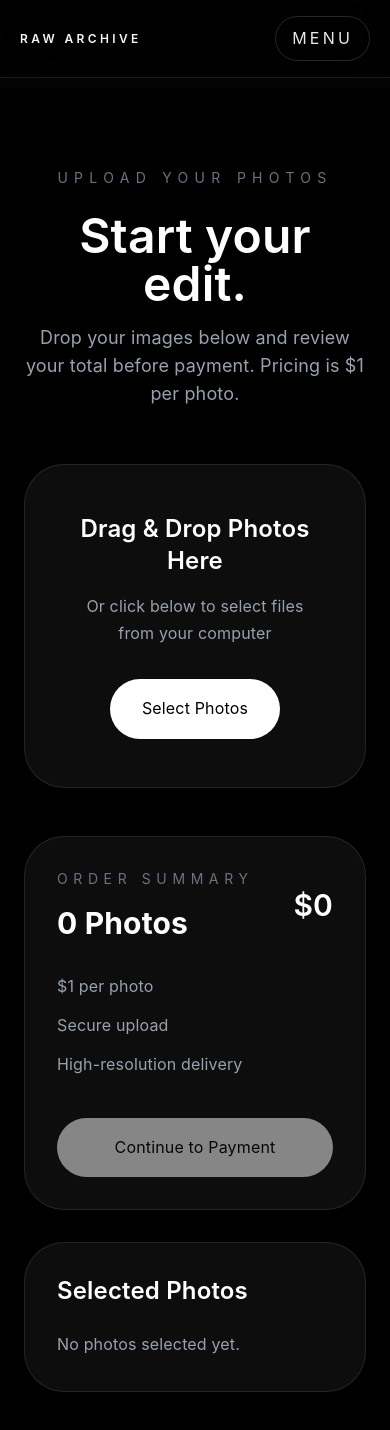
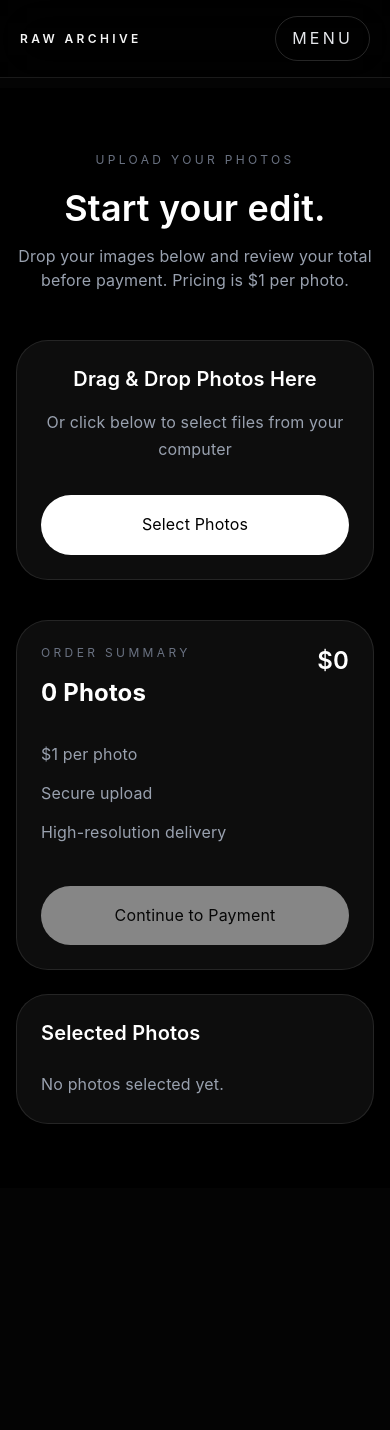
Before and after one commit to indoleanandrei5-afk/RAWARCHIVE, a Next.js app: page /upload in a window 390 px wide. Shown: the top 1430 px of the page. After the commit the page ends 1188 px from the top, so only its background shows below. Built offline with nearby package versions, Linux system fonts and the light colour scheme.

Commit message:
Refine 320px mobile layouts for key pages

```diff
--- a/src/app/about/page.tsx
+++ b/src/app/about/page.tsx
@@ -1,8 +1,8 @@
 export default function About() {
   return (
-    <main className="min-h-screen bg-black p-10 text-white">
-      <h1 className="text-6xl font-bold">About Raw Archive</h1>
-      <p className="mt-5 text-gray-400">Raw Archive is a professional photo editing service focused on creating cinematic, timeless images.</p>
+    <main className="min-h-screen bg-black px-4 py-16 text-white sm:p-10">
+      <h1 className="text-4xl font-bold sm:text-6xl">About Raw Archive</h1>
+      <p className="mt-5 max-w-3xl text-gray-400">Raw Archive is a professional photo editing service focused on creating cinematic, timeless images.</p>
     </main>
   );
 }
--- a/src/app/dashboard/page.tsx
+++ b/src/app/dashboard/page.tsx
@@ -11,30 +11,30 @@ export default function Dashboard() {
   }, []);
 
   return (
-    <main className="min-h-screen bg-black p-10 text-white">
+    <main className="min-h-screen bg-black px-4 py-16 text-white sm:p-10">
       <div className="mx-auto max-w-5xl">
         <div className="mb-10 flex flex-col gap-4 sm:flex-row sm:items-end sm:justify-between">
           <div>
-            <h1 className="text-6xl font-bold">Dashboard</h1>
+            <h1 className="text-4xl font-bold sm:text-6xl">Dashboard</h1>
             <p className="mt-3 text-gray-400">Track recent upload orders and payment status.</p>
           </div>
           <div className="rounded-3xl border border-white/10 bg-white/5 px-6 py-4">
-            <p className="text-sm uppercase tracking-[0.4em] text-gray-400">Orders</p>
+            <p className="text-xs uppercase tracking-[0.28em] text-gray-400 sm:text-sm sm:tracking-[0.4em]">Orders</p>
             <p className="mt-2 text-3xl font-semibold text-white">{orders.length}</p>
           </div>
         </div>
 
         {orders.length === 0 ? (
-          <div className="rounded-[40px] border border-white/10 bg-white/5 p-12 text-center text-gray-300">
+          <div className="rounded-[32px] border border-white/10 bg-white/5 p-8 text-center text-gray-300 sm:rounded-[40px] sm:p-12">
             No orders yet. Completed payments will appear here after checkout.
           </div>
         ) : (
           <div className="space-y-6">
             {orders.map((order) => (
-              <div key={order.id} className="rounded-[40px] border border-white/10 bg-white/5 p-8">
+              <div key={order.id} className="rounded-[32px] border border-white/10 bg-white/5 p-6 sm:rounded-[40px] sm:p-8">
                 <div className="flex flex-col gap-4 sm:flex-row sm:items-center sm:justify-between">
                   <div>
-                    <p className="text-sm uppercase tracking-[0.4em] text-gray-500">Order ID</p>
+                    <p className="text-xs uppercase tracking-[0.28em] text-gray-500 sm:text-sm sm:tracking-[0.4em]">Order ID</p>
                     <p className="mt-2 text-lg font-semibold text-white">#{order.id}</p>
                     <p className="mt-2 text-sm text-gray-400">{new Date(order.createdAt).toLocaleString()}</p>
                   </div>
@@ -55,15 +55,15 @@ export default function Dashboard() {
 
                 <div className="mt-6 grid gap-4 sm:grid-cols-3">
                   <div className="rounded-3xl bg-black/30 p-4">
-                    <p className="text-sm uppercase tracking-[0.4em] text-gray-400">Photos</p>
+                    <p className="text-xs uppercase tracking-[0.28em] text-gray-400 sm:text-sm sm:tracking-[0.4em]">Photos</p>
                     <p className="mt-2 text-2xl font-semibold">{order.photoCount}</p>
                   </div>
                   <div className="rounded-3xl bg-black/30 p-4">
-                    <p className="text-sm uppercase tracking-[0.4em] text-gray-400">Total</p>
+                    <p className="text-xs uppercase tracking-[0.28em] text-gray-400 sm:text-sm sm:tracking-[0.4em]">Total</p>
                     <p className="mt-2 text-2xl font-semibold">${order.total}</p>
                   </div>
                   <div className="rounded-3xl bg-black/30 p-4">
-                    <p className="text-sm uppercase tracking-[0.4em] text-gray-400">Photos</p>
+                    <p className="text-xs uppercase tracking-[0.28em] text-gray-400 sm:text-sm sm:tracking-[0.4em]">Photos</p>
                     <p className="mt-2 text-sm text-gray-200 truncate">{order.photoNames}</p>
                   </div>
                 </div>
--- a/src/app/upload/page.tsx
+++ b/src/app/upload/page.tsx
@@ -119,22 +119,22 @@ export default function Upload() {
   };
 
   return (
-    <main className="min-h-screen bg-black px-6 py-20 text-white">
+    <main className="min-h-screen bg-black px-4 py-16 text-white sm:px-6 sm:py-20">
       <div className="mx-auto max-w-5xl">
-        <div className="mb-14 text-center">
-          <p className="uppercase tracking-[0.45em] text-sm text-gray-500">
+        <div className="mb-12 text-center sm:mb-14">
+          <p className="text-xs uppercase tracking-[0.28em] text-gray-500 sm:text-sm sm:tracking-[0.45em]">
             Upload your photos
           </p>
-          <h1 className="mt-6 text-5xl font-semibold">Start your edit.</h1>
-          <p className="mx-auto mt-4 max-w-2xl text-lg text-gray-400">
+          <h1 className="mt-5 text-4xl font-semibold sm:mt-6 sm:text-5xl">Start your edit.</h1>
+          <p className="mx-auto mt-4 max-w-2xl text-base text-gray-400 sm:text-lg">
             Drop your images below and review your total before payment. Pricing is $1 per photo.
           </p>
         </div>
 
         {checkoutStatus === "success" && (
-          <div className="mb-10 rounded-[40px] border border-emerald-500/20 bg-emerald-500/10 p-8 text-center text-white">
-            <p className="text-sm uppercase tracking-[0.4em] text-emerald-200">Order Confirmed</p>
-            <h2 className="mt-4 text-3xl font-bold">Thanks — your upload order is being processed.</h2>
+          <div className="mb-10 rounded-[32px] border border-emerald-500/20 bg-emerald-500/10 p-6 text-center text-white sm:rounded-[40px] sm:p-8">
+            <p className="text-xs uppercase tracking-[0.28em] text-emerald-200 sm:text-sm sm:tracking-[0.4em]">Order Confirmed</p>
+            <h2 className="mt-4 text-2xl font-bold sm:text-3xl">Thanks — your upload order is being processed.</h2>
             <p className="mt-3 text-gray-100">
               Payment completed successfully. We’ll handle your files and send you a confirmation email soon.
             </p>
@@ -142,9 +142,9 @@ export default function Upload() {
         )}
 
         {checkoutStatus === "canceled" && (
-          <div className="mb-10 rounded-[40px] border border-amber-500/20 bg-amber-500/10 p-8 text-center text-white">
-            <p className="text-sm uppercase tracking-[0.4em] text-amber-200">Payment Canceled</p>
-            <h2 className="mt-4 text-3xl font-bold">Your order was not completed.</h2>
+          <div className="mb-10 rounded-[32px] border border-amber-500/20 bg-amber-500/10 p-6 text-center text-white sm:rounded-[40px] sm:p-8">
+            <p className="text-xs uppercase tracking-[0.28em] text-amber-200 sm:text-sm sm:tracking-[0.4em]">Payment Canceled</p>
+            <h2 className="mt-4 text-2xl font-bold sm:text-3xl">Your order was not completed.</h2>
             <p className="mt-3 text-gray-100">
               You can return to your cart and continue to payment whenever you are ready.
             </p>
@@ -158,14 +158,14 @@ export default function Upload() {
           }}
           onDragLeave={() => setIsDragActive(false)}
           onDrop={handleDrop}
-          className={`rounded-[40px] border border-white/10 bg-white/5 p-12 text-center transition ${
+          className={`rounded-[32px] border border-white/10 bg-white/5 p-6 text-center transition sm:rounded-[40px] sm:p-12 ${
             isDragActive ? "border-white/30 bg-white/10" : "border-white/10 bg-white/5"
           }`}
         >
-          <p className="text-2xl font-semibold">Drag & Drop Photos Here</p>
+          <p className="text-xl font-semibold sm:text-2xl">Drag & Drop Photos Here</p>
           <p className="mt-4 text-gray-400">Or click below to select files from your computer</p>
 
-          <label className="mt-8 inline-flex cursor-pointer items-center justify-center rounded-full bg-white px-8 py-4 text-black transition hover:scale-105">
+          <label className="mt-8 inline-flex w-full cursor-pointer items-center justify-center rounded-full bg-white px-8 py-4 text-black transition hover:scale-105 sm:w-auto">
             <input
               type="file"
               accept="image/*"
@@ -177,15 +177,15 @@ export default function Upload() {
           </label>
         </div>
 
-        <div className="mt-12 grid gap-8 lg:grid-cols-[1.5fr_1fr]">
+        <div className="mt-10 grid gap-6 sm:mt-12 sm:gap-8 lg:grid-cols-[1.5fr_1fr]">
           <div>
-            <div className="rounded-[40px] border border-white/10 bg-white/5 p-8">
-              <div className="flex items-center justify-between">
+            <div className="rounded-[32px] border border-white/10 bg-white/5 p-6 sm:rounded-[40px] sm:p-8">
+              <div className="flex items-start justify-between gap-4">
                 <div>
-                  <p className="text-sm uppercase tracking-[0.4em] text-gray-500">Order Summary</p>
-                  <h2 className="mt-4 text-3xl font-bold">{files.length} Photos</h2>
+                  <p className="text-xs uppercase tracking-[0.28em] text-gray-500 sm:text-sm sm:tracking-[0.4em]">Order Summary</p>
+                  <h2 className="mt-4 text-2xl font-bold sm:text-3xl">{files.length} Photos</h2>
                 </div>
-                <p className="text-3xl font-semibold">${totalPrice}</p>
+                <p className="text-2xl font-semibold sm:text-3xl">${totalPrice}</p>
               </div>
 
               <div className="mt-8 space-y-3 text-gray-400">
@@ -205,9 +205,9 @@ export default function Upload() {
             </div>
 
             {isCheckoutOpen && (
-              <div className="mt-8 rounded-[40px] border border-white/10 bg-white/5 p-8">
-                <p className="text-sm uppercase tracking-[0.4em] text-gray-500">Checkout</p>
-                <h3 className="mt-4 text-3xl font-bold">Review Your Order</h3>
+              <div className="mt-8 rounded-[32px] border border-white/10 bg-white/5 p-6 sm:rounded-[40px] sm:p-8">
+                <p className="text-xs uppercase tracking-[0.28em] text-gray-500 sm:text-sm sm:tracking-[0.4em]">Checkout</p>
+                <h3 className="mt-4 text-2xl font-bold sm:text-3xl">Review Your Order</h3>
                 <p className="mt-3 text-gray-400">Confirm your photo count and total before continuing to payment.</p>
 
                 <div className="mt-8 grid gap-4 rounded-3xl bg-black/30 p-6">
@@ -254,8 +254,8 @@ export default function Upload() {
           </div>
 
           <div>
-            <div className="rounded-[40px] border border-white/10 bg-white/5 p-8">
-              <h3 className="text-2xl font-semibold">Selected Photos</h3>
+            <div className="rounded-[32px] border border-white/10 bg-white/5 p-6 sm:rounded-[40px] sm:p-8">
+              <h3 className="text-xl font-semibold sm:text-2xl">Selected Photos</h3>
               {files.length === 0 ? (
                 <p className="mt-6 text-gray-400">No photos selected yet.</p>
               ) : (
```
